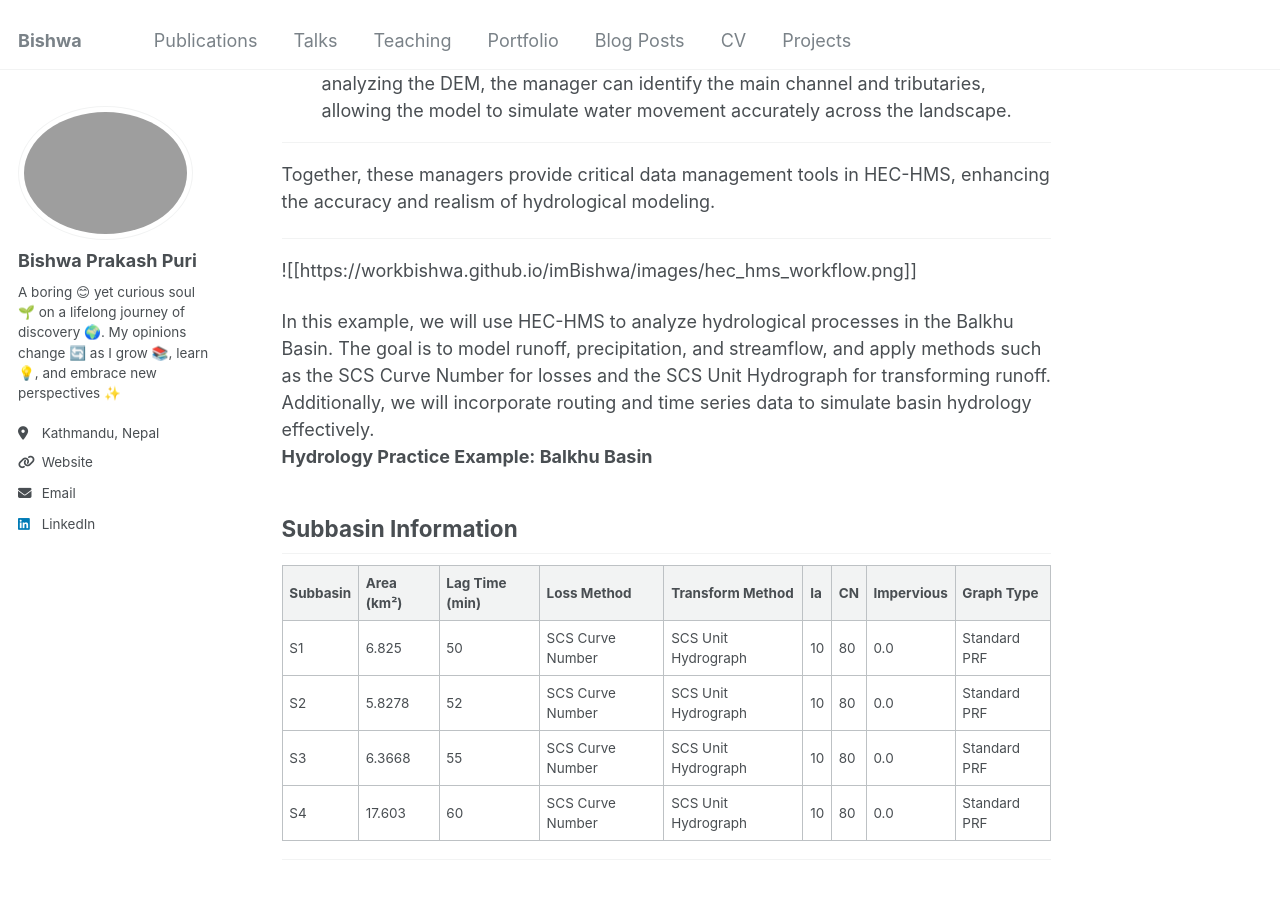
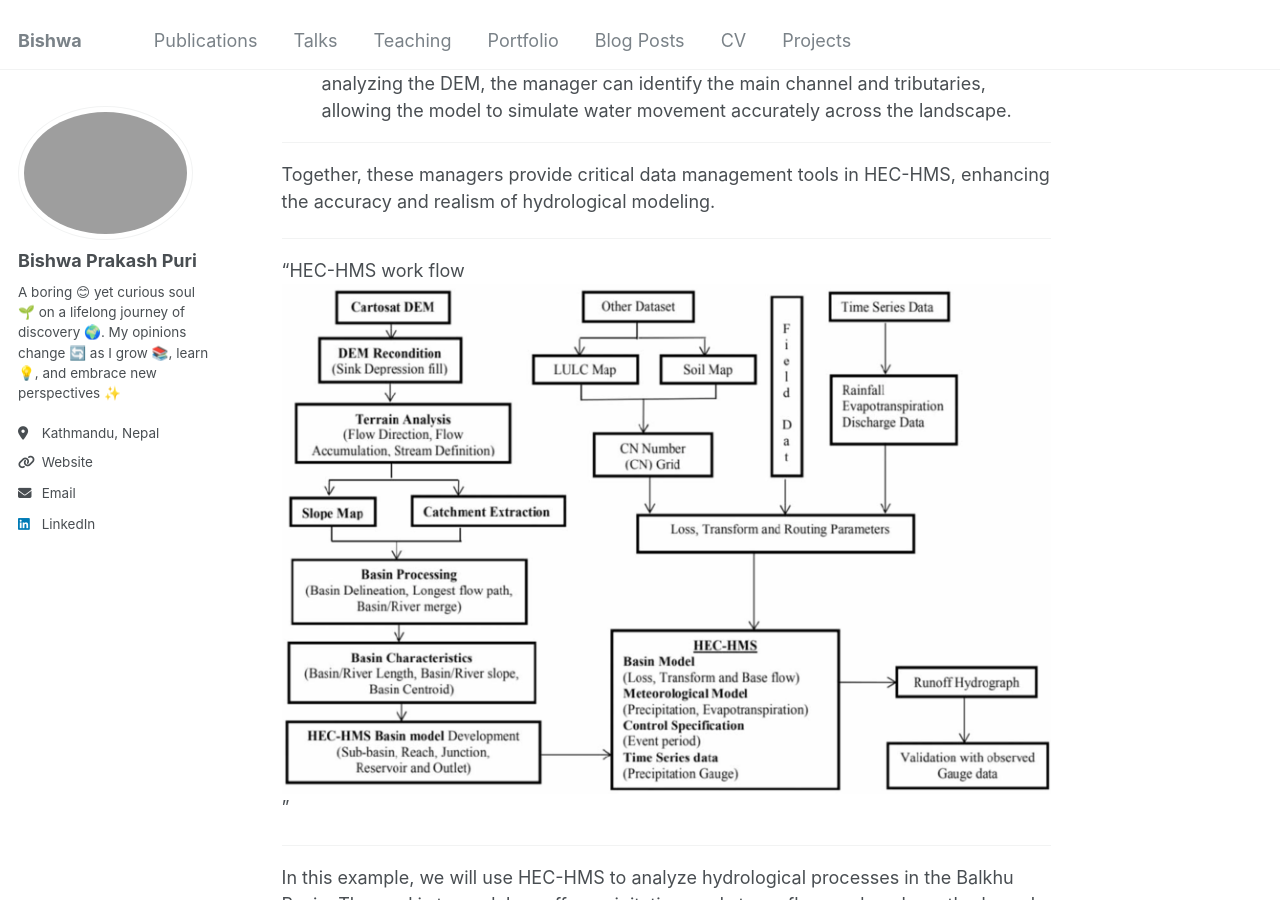
Before and after one commit to workBishwa/imBishwa, a Jekyll site: the page built from _teaching/Introduction_to_HECHMS.md, in a window 1280 px wide and 900 px high, scrolled down 11529 px. Built offline with Jekyll 4.4.1, drawn with Linux system fonts in a browser that asks for light colours.

Commit message:
image issue

```diff
--- a/_teaching/Introduction_to_HECHMS.md
+++ b/_teaching/Introduction_to_HECHMS.md
@@ -307,7 +307,9 @@ Together, these managers provide critical data management tools in HEC-HMS, enha
 
 ---
 
-![[https://workbishwa.github.io/imBishwa/images/hec_hms_workflow.png]]
+"HEC-HMS work flow <img src='/images/hec_hms_workflow.png'>"
+
+---
 
 In this example, we will use HEC-HMS to analyze hydrological processes in the Balkhu Basin. The goal is to model runoff, precipitation, and streamflow, and apply methods such as the SCS Curve Number for losses and the SCS Unit Hydrograph for transforming runoff. Additionally, we will incorporate routing and time series data to simulate basin hydrology effectively.
 **Hydrology Practice Example: Balkhu Basin**
```
